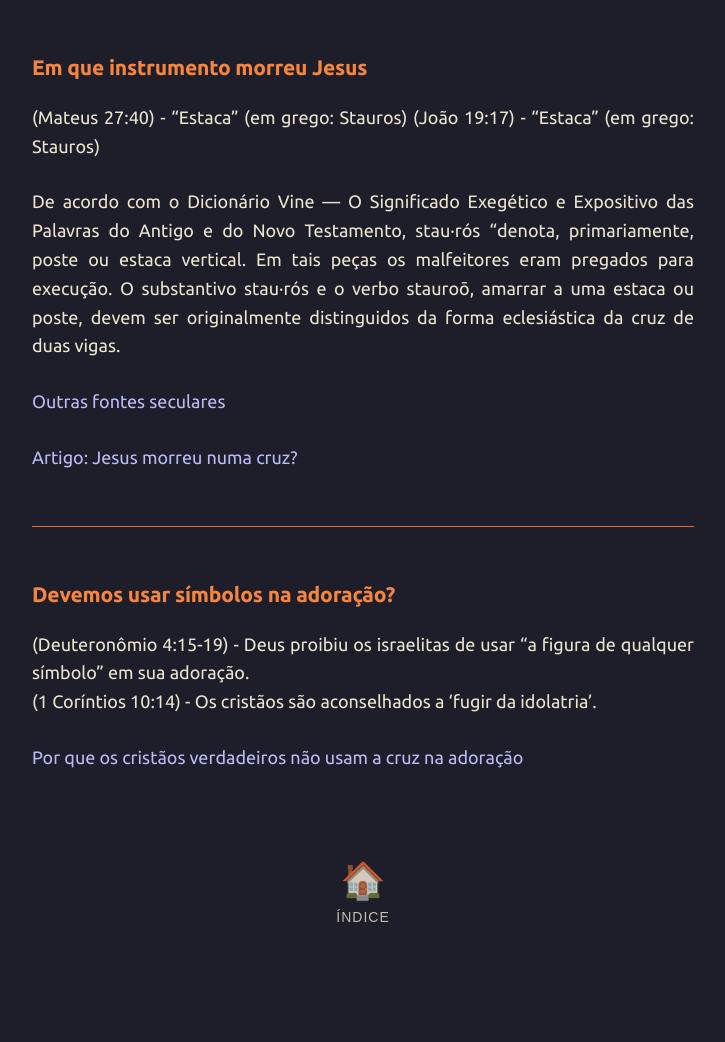
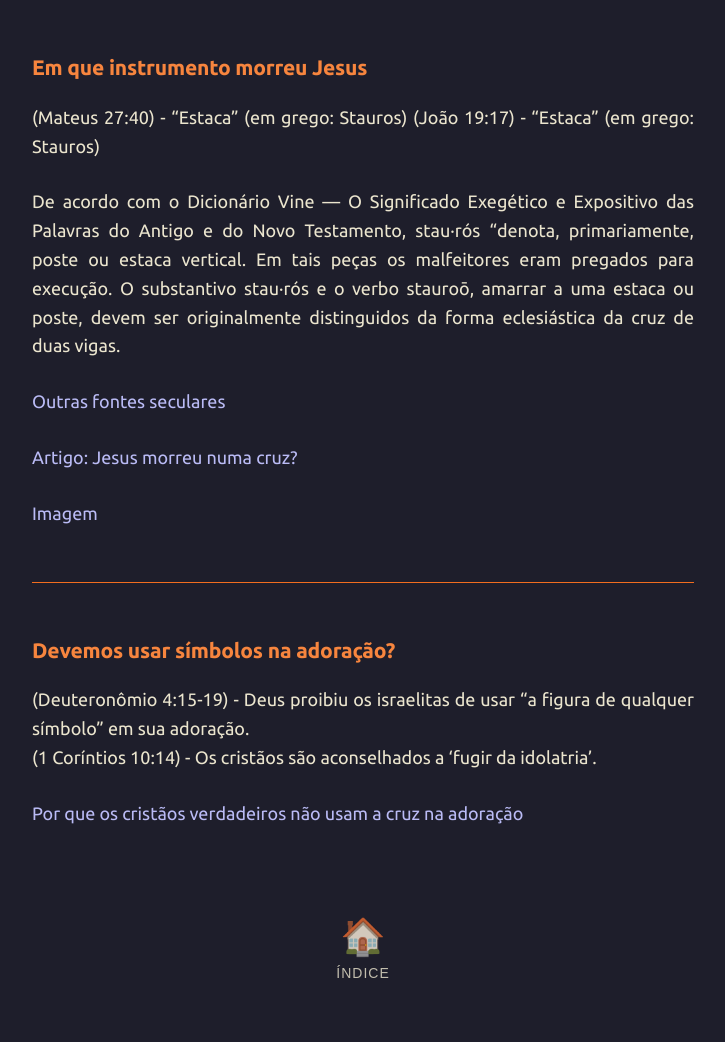
Before and after one commit to joaquim-capitao/jw, a Jekyll site: the page built from assuntos/cruz.md, in a window 1280 px wide. Shown: the whole page, without its empty margins (277-1002 px from the left). Built offline with Jekyll 4.4.1, drawn with Linux system fonts in a browser that asks for light colours; our own code applies the rules of GitHub Pages for plain Markdown files; before the commit the page ends 986 px from its top, so only the background shows below that.

Commit message:
Update cruz.md

```diff
--- a/assuntos/cruz.md
+++ b/assuntos/cruz.md
@@ -9,6 +9,8 @@ De acordo com o Dicionário Vine — O Significado Exegético e Expositivo das P
 
 [Artigo: Jesus morreu numa cruz?](https://www.jw.org/pt/ensinos-biblicos/perguntas/jesus-morreu-numa-cruz/)
 
+[Imagem](https://cms-imgp.jw-cdn.org/img/p/502013284/univ/art/502013284_univ_cnt_1_md.jpg)
+
 ---
 ### Devemos usar símbolos na adoração?
 
```
